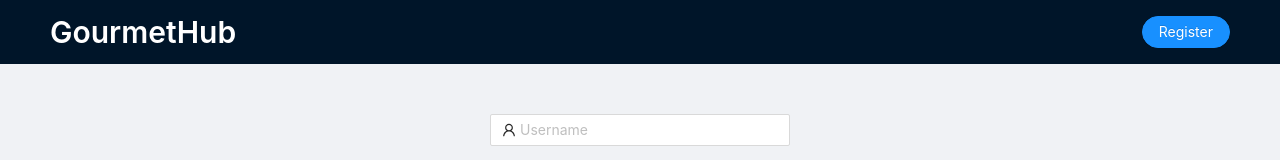
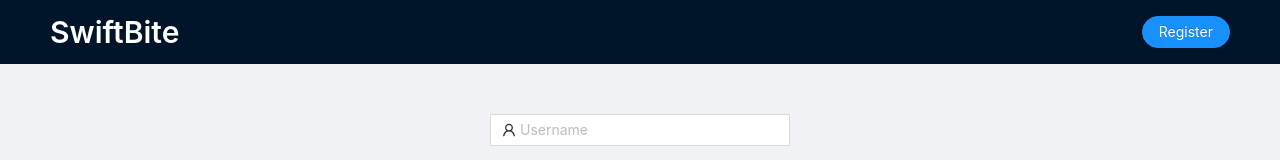
Before and after one commit to haonanguan/doordash-app, a React (Create React App) app: page / in a window 1280 px wide. Shown: the top 160 px of the page. Built offline with nearby package versions, Linux system fonts and the light colour scheme.

Commit message:
Updated page header

```diff
--- a/src/App.js
+++ b/src/App.js
@@ -22,7 +22,7 @@ function App() {
                         level={2}
                         style={{ color: "white", lineHeight: "inherit", marginBottom: 0 }}
                     >
-                        GourmetHub
+                        SwiftBite
                     </Title>
                     <div>{authed ? <MyCart /> : <SignupForm />}</div>
                 </div>
```
